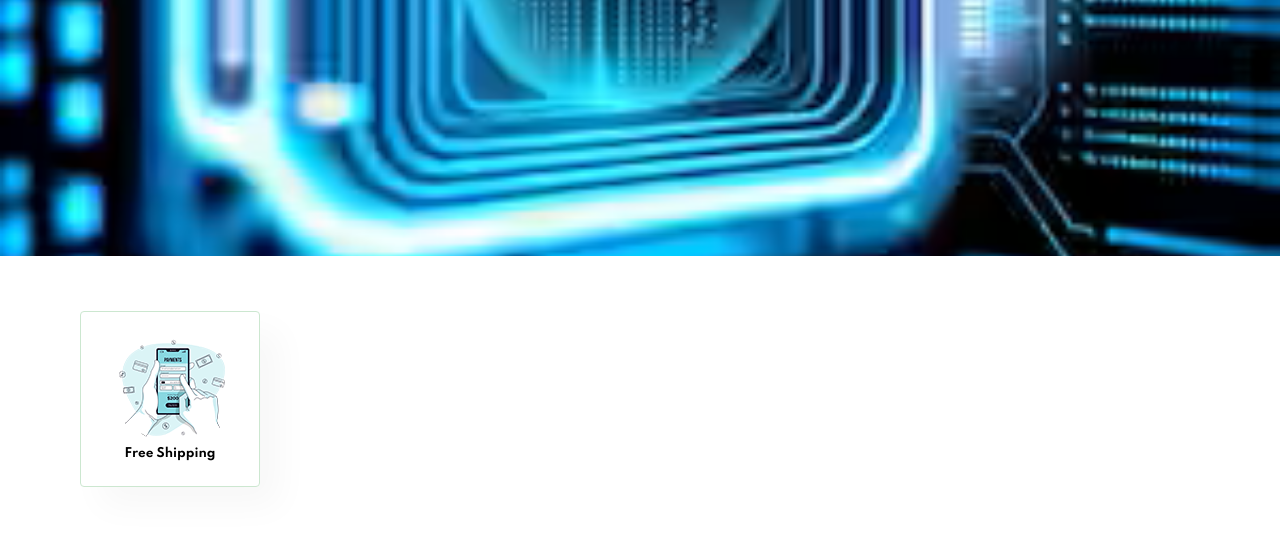
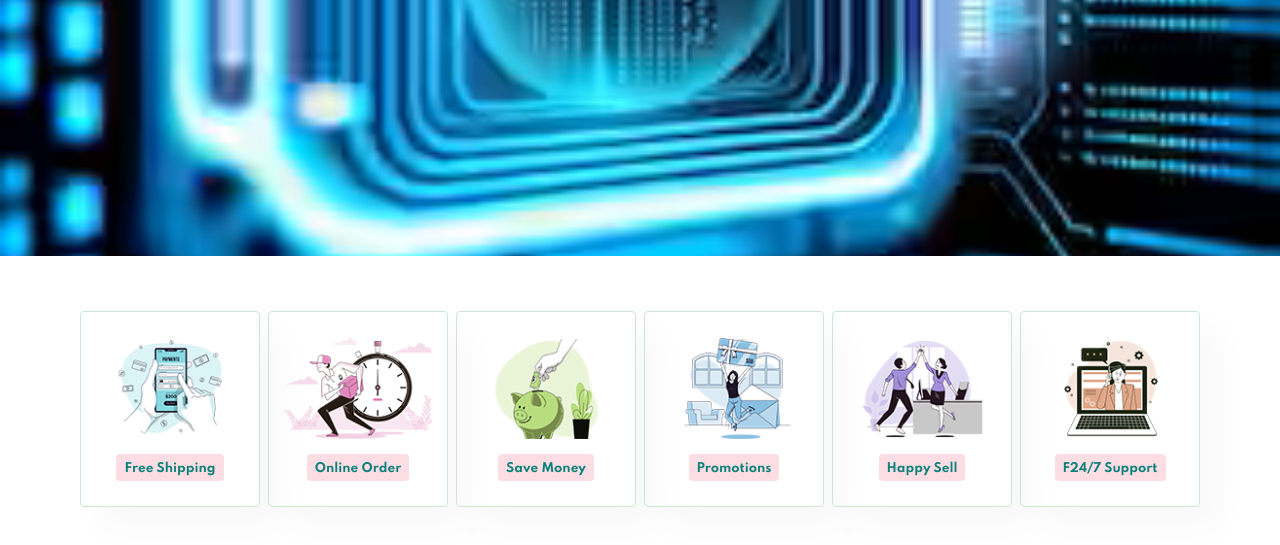
Before and after one commit to Srijana061/e-commerce-website-for-sensor-machines, a plain HTML site: page index.html in a window 1280 px wide. Shown: the part 589-1134 px from the top of the page. Drawn offline with Linux system fonts and the light colour scheme.

Commit message:
modified index.html and styles.css adding features

```diff
--- a/index.html
+++ b/index.html
@@ -37,6 +37,36 @@
             <h6>Free Shipping</h6>
 
         </div>
+
+        <div class="fe-box">
+            <img src="images/f2.png" alt="">
+            <h6>Online Order</h6>
+
+        </div>
+
+        <div class="fe-box">
+            <img src="images/f3.png" alt="">
+            <h6>Save Money</h6>
+
+        </div>
+
+        <div class="fe-box">
+            <img src="images/f4.png" alt="">
+            <h6>Promotions</h6>
+
+        </div>
+
+        <div class="fe-box">
+            <img src="images/f5.png" alt="">
+            <h6>Happy Sell</h6>
+
+        </div>
+
+        <div class="fe-box">
+            <img src="images/f6.png" alt="">
+            <h6>F24/7 Support</h6>
+
+        </div>
     </section>
 
 
--- a/styles.css
+++ b/styles.css
@@ -149,6 +149,14 @@ body {
     height: 100px;
 }
 
+#feature{
+    display: flex;
+    align-items: center;
+    justify-content: space-between;
+    flex-wrap: wrap;
+}
+
+
 #feature .fe-box{
     width: 180px;
     text-align: center;
@@ -158,3 +166,24 @@ body {
     border-radius: 4px;
     margin: 15px 0;
 }
+
+#feature .fe-box:hover{
+    box-shadow: 10px 10px 54px rgba(70, 62, 221, 0.1);
+
+}
+
+#feature .fe-box img{
+    width: 100%;
+    margin-bottom: 10px;
+}
+
+
+
+#feature .fe-box h6{
+    display: inline-block;
+    padding: 9px 8px 6px 8px;
+    line-height: 1;
+    border-radius: 4px;
+    color:#088178;
+    background-color: #fddde4;
+}
```
